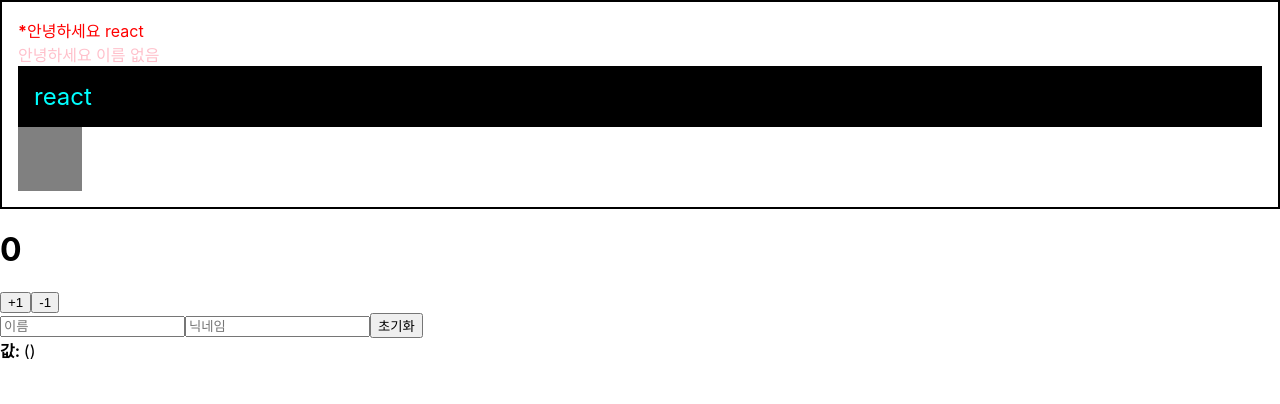
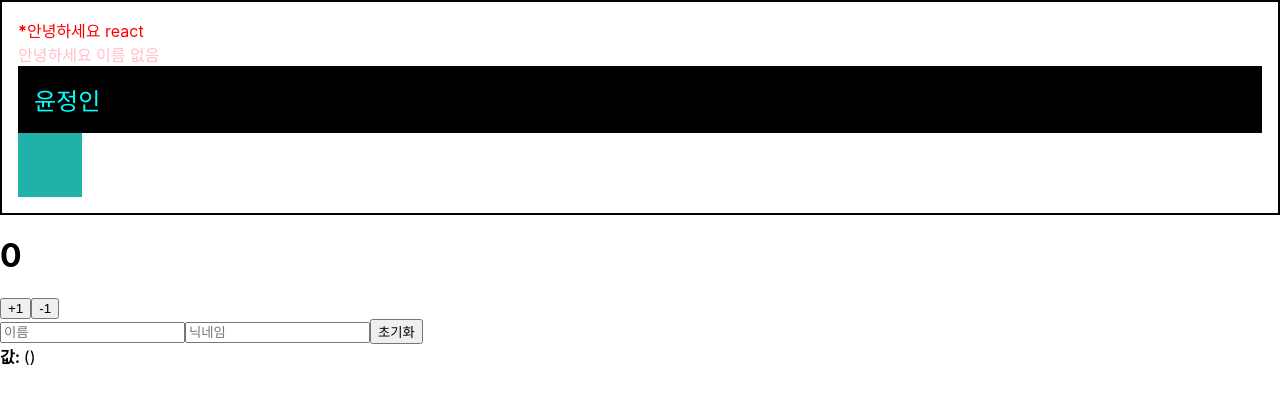
Before and after one commit to JeongIn37/react, a React (Create React App) app: page / in a window 1280 px wide. Shown: the top 404 px of the page. Built offline with nearby package versions, Linux system fonts and the light colour scheme.

Commit message:
change box color

```diff
--- a/src/App.css
+++ b/src/App.css
@@ -1,5 +1,5 @@
-.gray-box {
-  background: gray;
+.color-box {
+  background: lightseagreen;
   width: 64px;
   height: 64px;
 }
--- a/src/App.js
+++ b/src/App.js
@@ -6,7 +6,7 @@
 import './App.css';
 
 function App() {
-  const name='react';
+  const name='윤정인';
   const style = {
     backgroundColor: 'black',
     color: 'aqua',
@@ -20,7 +20,7 @@
       <Hello name="react" color="red" isSpecial={true}/>
       <Hello color="pink"/>
       <div style={style}>{name}</div>
-      <div className="gray-box"></div>
+      <div className="color-box"></div>
     </Wrapper>
     <Counter/>
     <InputSample/>
```
